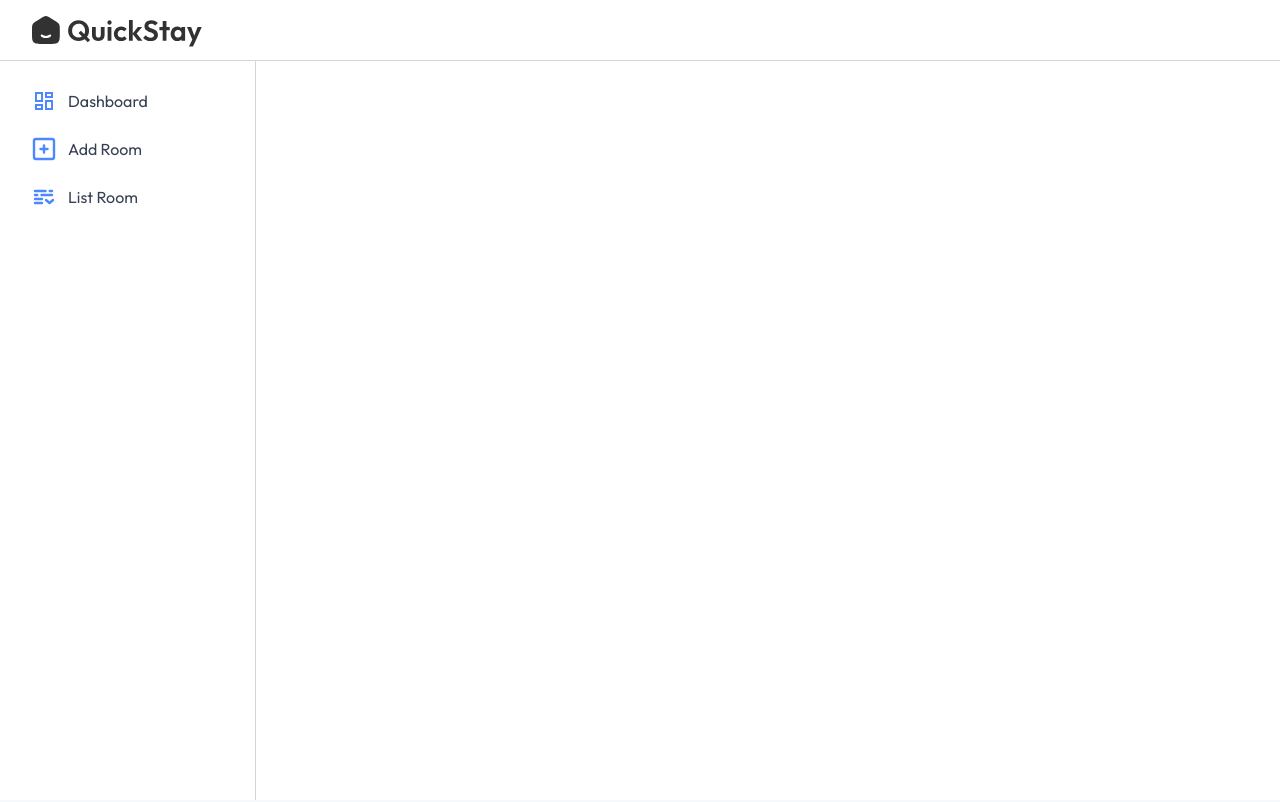
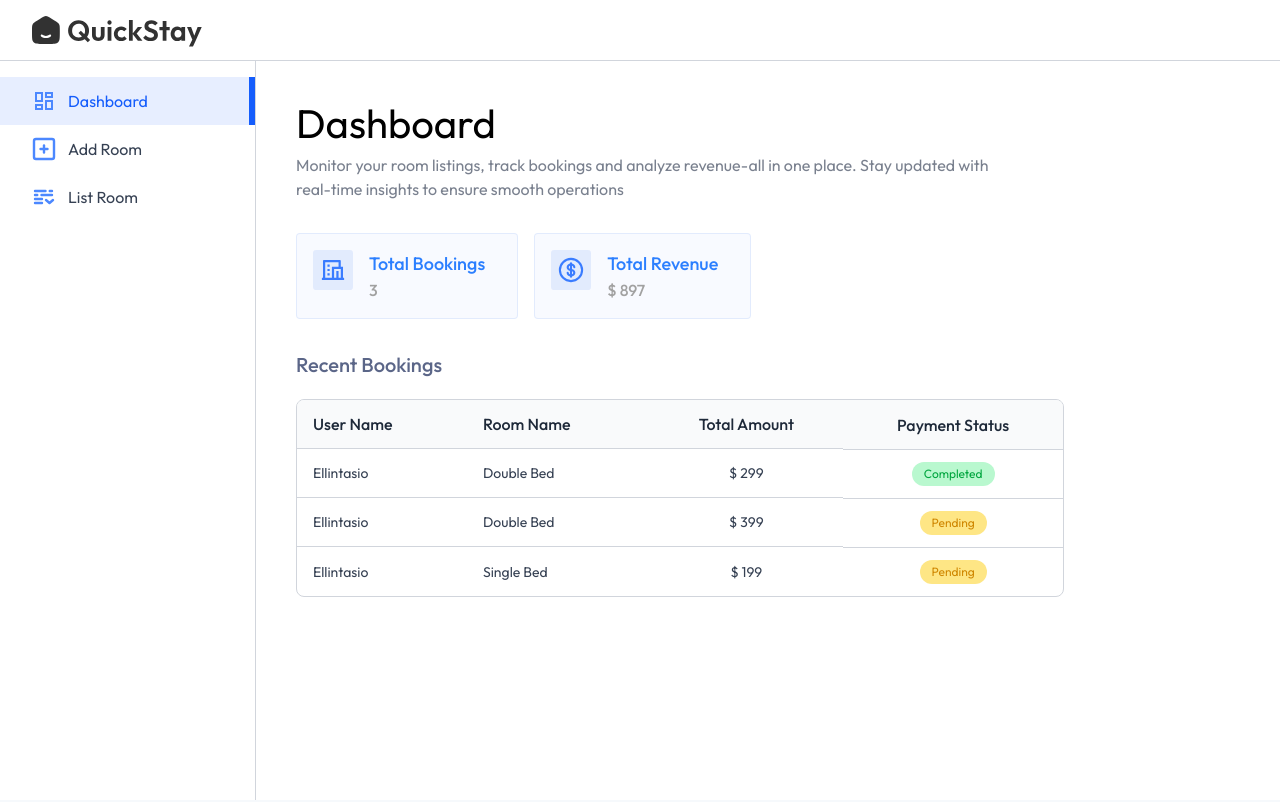
Before and after one commit to EllieNtasio/hotel-booking-mern, a React (Vite) app in the folder client/: page /owner in a window 1280 px wide. Shown: the top 802 px of the page. Built offline with nearby package versions, Linux system fonts and the light colour scheme; no server answers; a web font is replaced by a local one.

Commit message:
dashboard ready

```diff
--- a/client/src/App.jsx
+++ b/client/src/App.jsx
@@ -8,6 +8,9 @@
 import MyBookings from './pages/MyBookings';
 import HoterReg from './components/HoterReg';
 import Layout from './pages/hotelOwner/Layout';
+import Dashboard from './pages/hotelOwner/Dashboard';
+import AddRoom from './pages/hotelOwner/AddRoom';
+import ListRoom from './pages/hotelOwner/ListRoom';
 
 const App = () => {
 
@@ -24,6 +27,9 @@
           <Route path='/rooms/:id' element={<RoomDetails />} />
           <Route path='/my-bookings' element={<MyBookings />} />
           <Route path='/owner' element={<Layout />}>
+            <Route index element={<Dashboard />} />
+            <Route path="add-room" element={<AddRoom />} />
+            <Route path="list-room" element={<ListRoom />} />
 
           </Route>
         </Routes>
--- a/client/src/assets/assets.js
+++ b/client/src/assets/assets.js
@@ -115,7 +115,7 @@
 // User Dummy Data
 export const userDummyData = {
     "_id": "user_2unqyL4diJFP1E3pIBnasc7w8hP",
-    "username": "Great Stack",
+    "username": "Ellintasio",
     "email": "user.greatstack@gmail.com",
     "image": "https://img.clerk.com/eyJ0eXBlIjoicHJveHkiLCJzcmMiOiJodHRwczovL2ltYWdlcy5jbGVyay5kZXYvdXBsb2FkZWQvaW1nXzJ2N2c5YVpSSEFVYVUxbmVYZ2JkSVVuWnFzWSJ9",
     "role": "hotelOwner",
--- a/client/src/components/hotelOwner/Sidebar.jsx
+++ b/client/src/components/hotelOwner/Sidebar.jsx
@@ -5,9 +5,9 @@
 const Sidebar = () => {
 
     const sidebarLinks = [
-        { name: "Dashboard", path: "owner", icon: assets.dashboardIcon },
-        { name: "Add Room", path: "owner/add-room", icon: assets.addIcon },
-        { name: "List Room", path: "owner/list-room", icon: assets.listIcon },
+        { name: "Dashboard", path: "/owner", icon: assets.dashboardIcon },
+        { name: "Add Room", path: "/owner/add-room", icon: assets.addIcon },
+        { name: "List Room", path: "/owner/list-room", icon: assets.listIcon },
     ]
 
     return (
--- a/client/src/pages/hotelOwner/AddRoom.jsx
+++ b/client/src/pages/hotelOwner/AddRoom.jsx
@@ -0,0 +1,11 @@
+import React from 'react'
+
+function AddRoom() {
+    return (
+        <div>
+
+        </div>
+    )
+}
+
+export default AddRoom
--- a/client/src/pages/hotelOwner/Dashboard.jsx
+++ b/client/src/pages/hotelOwner/Dashboard.jsx
@@ -0,0 +1,77 @@
+import React, { useState } from 'react'
+import Title from '../../components/Title'
+import { assets, dashboardDummyData } from '../../assets/assets'
+
+const Dashboard = () => {
+
+    const [dashboardData, setDashboardData] = useState(dashboardDummyData)
+
+    return (
+        <div>
+            <Title align='left' font='outfit' title='Dashboard' subTitle='Monitor your room listings, track bookings and analyze revenue-all in one place. Stay updated with real-time insights to ensure smooth operations' />
+
+            <div className='flex gap-4 my-8'>
+                {/*Total Bookings */}
+                <div className='bg-primary/3 border border-primary/10 rounded flex p-4 pr-8'>
+                    <img src={assets.totalBookingIcon} alt="" className='max-sm:hidden h-10' />
+                    <div className='flex flex-col sm:ml-4 font-medium'>
+                        <p className='text-blue-500 text-lg'>Total Bookings</p>
+                        <p className='text-neutral-400 text-base'>{dashboardData.totalBookings}</p>
+                    </div>
+                </div>
+                {/*Total Revenue */}
+                <div className='bg-primary/3 border border-primary/10 rounded flex p-4 pr-8'>
+                    <img src={assets.totalRevenueIcon} alt="" className='max-sm:hidden h-10' />
+                    <div className='flex flex-col sm:ml-4 font-medium'>
+                        <p className='text-blue-500 text-lg'>Total Revenue</p>
+                        <p className='text-neutral-400 text-base'>$ {dashboardData.totalRevenue}</p>
+                    </div>
+                </div>
+
+            </div>
+
+            {/*Recent Bookings */}
+            <h2 className='text-xl text-blue-950/70 font-medium mb-5'>Recent Bookings</h2>
+
+            <div className='w-full max-w-3xl text-left border border-gray-300 rounded-lg max-h-80 overflow-y-scroll'>
+                <table className='w-full'>
+                    <thead className='bg-gray-50'>
+                        <tr>
+                            <th className='py-3 px-4 text-gray-800 font-medium'>User Name</th>
+                            <th className='py-3 px-4 text-gray-800 font-medium max-sm:hidden'>Room Name</th>
+                            <th className='py-3 px-4 text-gray-800 font-medium text-center'>Total Amount</th>
+                            <th className='py-3 px-4 text-gray-800 font-medium text-center'>Payment Status</th>
+                        </tr>
+                    </thead>
+
+                    <tbody className='text-sm'>
+                        {dashboardData.bookings.map((item, index) => (
+                            <tr key={index}>
+                                <td className='py-3 px-4 text-gray-700 border-t border-gray-300'>
+                                    {item.user.username}
+                                </td>
+                                <td className='py-3 px-4 text-gray-700 border-t border-gray-300 max-sm:hidden'>
+                                    {item.room.roomType}
+                                </td>
+                                <td className='py-3 px-4 text-gray-700 border-t border-gray-300 text-center'>
+                                    $ {item.totalPrice}
+                                </td>
+
+                                <td className='py-3 x-4 border-t border-gray-300 flex'>
+                                    <button className={`py-1 px-3 text-xs rounded-full mx-auto ${item.isPaid ? 'bg-green-200 text-green-600' : 'bg-amber-200 text-yellow-600'}`}>
+                                        {item.isPaid ? 'Completed' : 'Pending'}
+                                    </button>
+
+                                </td>
+
+                            </tr>
+                        ))}
+                    </tbody>
+                </table>
+
+            </div>
+        </div>
+    )
+}
+
+export default Dashboard
--- a/client/src/pages/hotelOwner/ListRoom.jsx
+++ b/client/src/pages/hotelOwner/ListRoom.jsx
@@ -0,0 +1,11 @@
+import React from 'react'
+
+const ListRoom = () => {
+    return (
+        <div>
+
+        </div>
+    )
+}
+
+export default ListRoom
```
